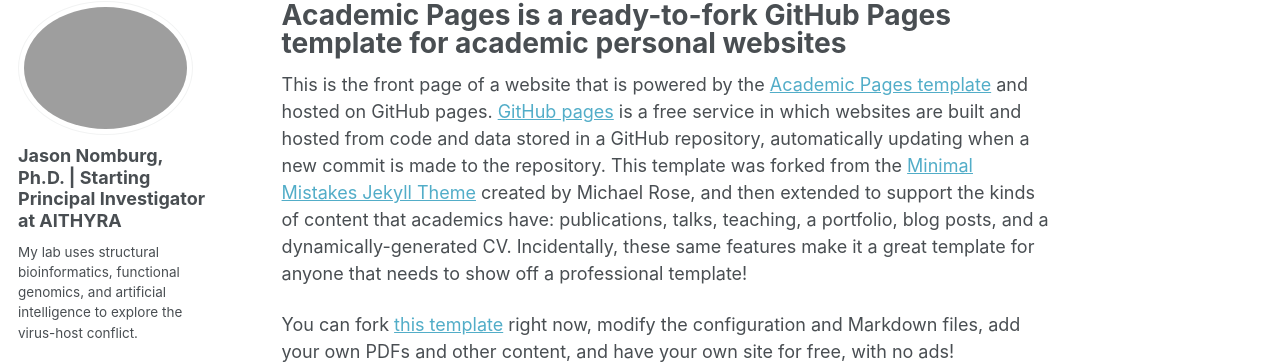
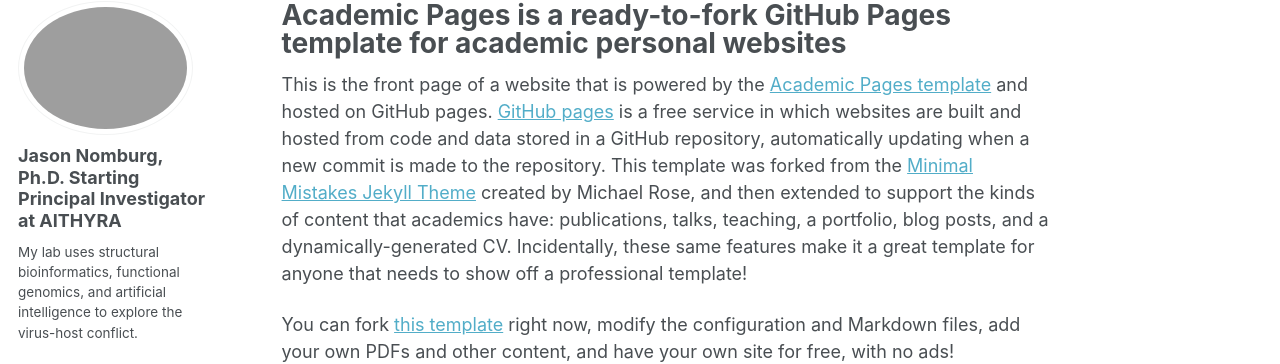
Before and after one commit to jnoms/jnoms.github.io, a Jekyll site: the page built from _pages/about.md, in a window 1280 px wide. Shown: the part 98-462 px from the top of the page. Built offline with Jekyll 4.4.1, drawn with Linux system fonts in a browser that asks for light colours; some web fonts are replaced; a script that is not in the unit is left out; part of the change alters nothing that is shown.

```diff
--- a/_config.yml
+++ b/_config.yml
@@ -23,7 +23,7 @@ repository               : "jnoms/jnoms.github.io"
 author:
   # Biographic information
   avatar           : "profile.png"
-  name             : "Jason Nomburg, Ph.D. | Starting Principal Investigator at AITHYRA"
+  name             : "Jason Nomburg, Ph.D.\nStarting Principal Investigator at AITHYRA"
   pronouns         : # example: "she/her"
   bio              : "My lab uses structural bioinformatics, functional genomics, and artificial intelligence to explore the virus-host conflict."
   location         : "Vienna"
```
